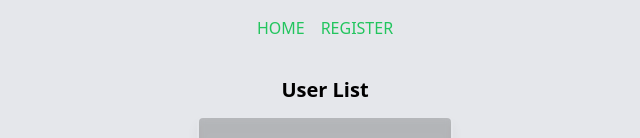
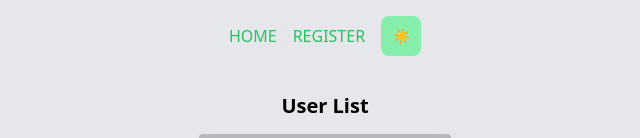
Before and after one commit to Jackelino/app-users, a React (Vite) app: page / in a window 1280 px wide. Shown: the top 138 px of the page, without its empty margins (315-955 px from the left). Built offline with nearby package versions, Linux system fonts and the light colour scheme.

Commit message:
se crea la funcionalidad de tema

```diff
--- a/src/assets/css/index.css
+++ b/src/assets/css/index.css
@@ -3,5 +3,5 @@
 @tailwind utilities;
 
 body {
-    @apply bg-gray-200
+    @apply bg-gray-200 dark:bg-zinc-900
 }
--- /dev/null
+++ b/src/components/ThemeButton.jsx
@@ -0,0 +1,38 @@
+import {useEffect, useState} from "react";
+import {THEME_DARK, THEME_LIGHT} from "../constants/Theme.js";
+
+export default function ThemeButton() {
+    const [mode, setMode] = useState(true);
+    useEffect(() => {
+        initMode()
+    }, []);
+    const onSetMode = () => {
+        changeMode(!mode);
+    }
+    const changeMode = (flag) => {
+        if (flag) {
+            document.documentElement.classList.add(THEME_DARK);
+            setMode(flag);
+            localStorage.theme = THEME_DARK
+        } else {
+            document.documentElement.classList.remove(THEME_DARK)
+            setMode(flag);
+            localStorage.theme = THEME_LIGHT
+        }
+    }
+    const initMode = () => {
+        const storedTheme = localStorage.theme === THEME_DARK;
+        if (storedTheme) {
+            changeMode(storedTheme)
+        } else {
+            changeMode(storedTheme)
+        }
+    }
+    const icon = mode === true ? '🌑' : '☀';
+    return (
+        <button onClick={onSetMode}
+                className="bg-green-300 dark:bg-gray-100 inline-flex items-center justify-center hover:bg-green-400 w-10 h-10 dark:hover:bg-gray-300 focus:outline-none focus:ring-4 focus:ring-gray-200 dark:focus:ring-gray-700 rounded-lg text-sm p-2.5">
+            {icon}
+        </button>
+    );
+}
--- a/src/components/layout/Header.jsx
+++ b/src/components/layout/Header.jsx
@@ -1,6 +1,7 @@
 import {Link} from 'react-router-dom';
 import styles from '../../assets/css/layout/Header.module.css';
 import {useState} from 'react';
+import ThemeButton from "../ThemeButton.jsx";
 
 
 export function Header() {
@@ -24,6 +25,9 @@ export function Header() {
                         </li>
                     ))
                 }
+                <li className={styles.li}>
+                    <ThemeButton/>
+                </li>
             </ul>
         </header>
     )
--- /dev/null
+++ b/src/constants/Theme.js
@@ -0,0 +1,2 @@
+export const THEME_LIGHT = 'light';
+export const THEME_DARK = 'dark';
--- a/tailwind.config.js
+++ b/tailwind.config.js
@@ -1,5 +1,6 @@
 /** @type {import('tailwindcss').Config} */
 export default {
+    darkMode: 'class',
     content: [
         "./index.html",
         "./src/**/*.{js,ts,jsx,tsx}",
```
